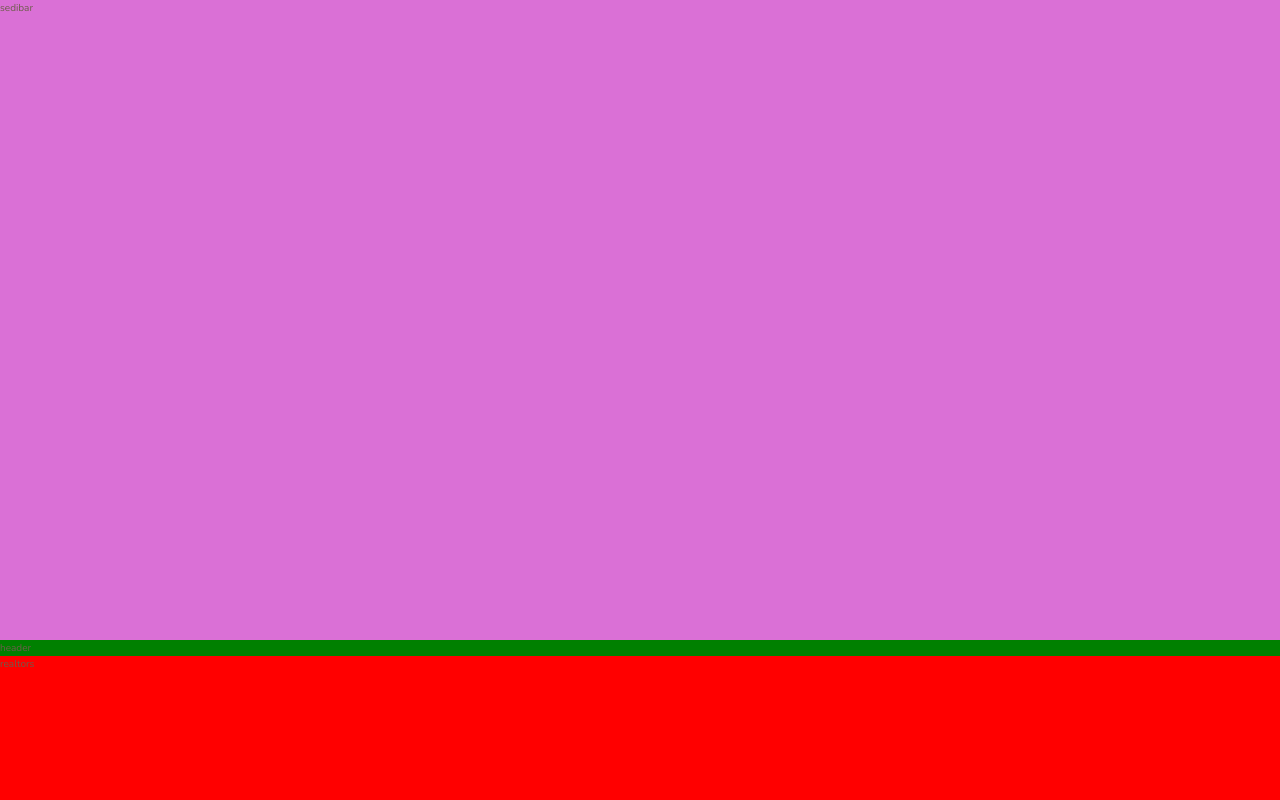
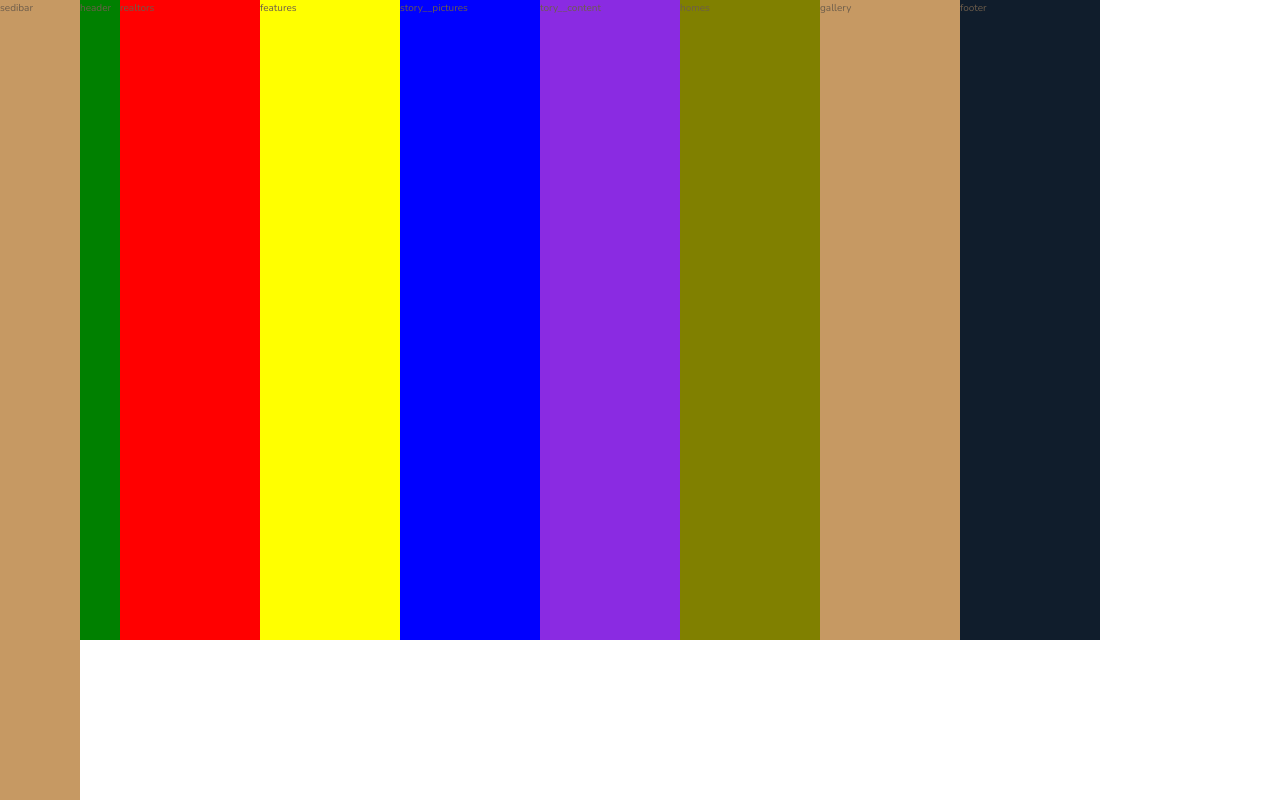
Before and after one commit to SergiiKov/nexter, a website: page index.html in a window 1280 px wide. Shown: the top 800 px of the page. Drawn offline with nearby package versions, Linux system fonts and the light colour scheme.

Commit message:
add grid

```diff
--- a/sass/_base.scss
+++ b/sass/_base.scss
@@ -38,4 +38,9 @@ body {
 .container{
     display: grid;
     grid-template-rows: 80vh min-content 40vw repeat(3, min-content);
+    grid-template-columns:
+    [sidebar-start] 8rem [sidebar-end full-start] 1fr [center-start]
+    repeat(8, [coll-start] minmax(min-content, 14rem) [coll-end] )
+    [center-end] 1fr [full-end];
+
 }
--- a/sass/_sidebar.scss
+++ b/sass/_sidebar.scss
@@ -1,3 +1,5 @@
 .sedebar{
-    background-color: orchid;
+    background-color: $color-primary;
+    grid-column: sidebar-start / sidebar-end;
+    grid-row: 1 / -1;
 }
```
Also changed, not shown: css/style.css.
